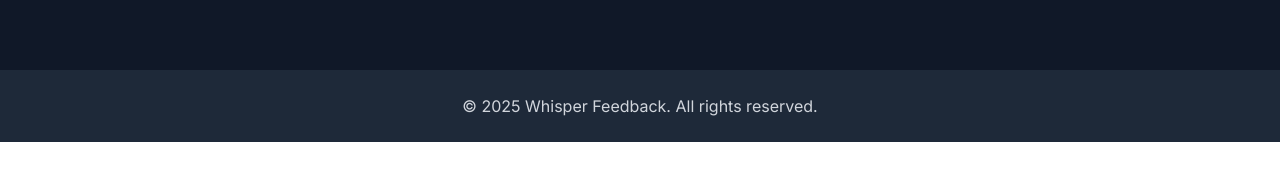
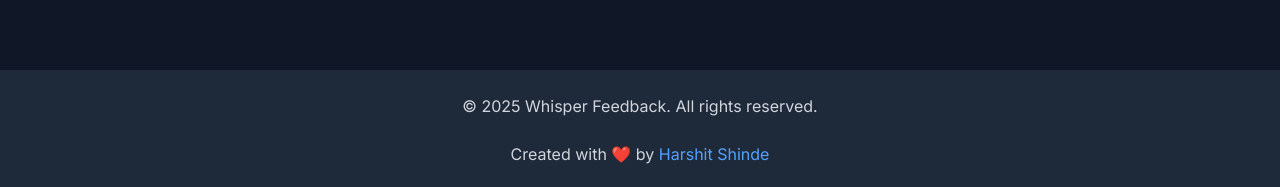
Before and after one commit to Harshitshinde96/whisper_feedback, a Next.js app: page / in a window 1280 px wide. Shown: the part 1289-1476 px from the top of the page. Before the commit the page ends 1431 px from the top, so only its background shows below. Built offline with nearby package versions, Linux system fonts and the light colour scheme; no server answers.

Commit message:
Footer Changes

```diff
--- a/package.json
+++ b/package.json
@@ -45,6 +45,7 @@
   "devDependencies": {
     "@eslint/eslintrc": "^3",
     "@tailwindcss/postcss": "^4",
+    "@types/css-modules": "^1.0.5",
     "@types/node": "^20",
     "@types/react": "^19",
     "@types/react-dom": "^19",
--- a/src/app/(app)/page.tsx
+++ b/src/app/(app)/page.tsx
@@ -156,11 +156,6 @@
           </div>
         </section>
       </main>
-
-      {/* Footer */}
-      <footer className="text-center p-6 bg-gray-800 text-gray-300">
-        © {new Date().getFullYear()} Whisper Feedback. All rights reserved.
-      </footer>
     </div>
   );
 }
--- a/src/app/(auth)/layout.tsx
+++ b/src/app/(auth)/layout.tsx
@@ -3,5 +3,6 @@
 }: {
   children: React.ReactNode;
 }) {
-  return <div className="min-h-screen bg-gray-50">{children}</div>;
+  return <div className="min-h-screen bg-gray-50">{children}
+  </div>;
 }
--- a/src/app/layout.tsx
+++ b/src/app/layout.tsx
@@ -37,6 +37,19 @@
               },
             }}
           />
+          <footer className="text-center p-6 bg-gray-800 text-gray-300 ">
+            © {new Date().getFullYear()} Whisper Feedback. All rights reserved.{" "}
+            <br /> <br />
+            Created with ❤️ by{" "}
+            <a
+              href="https://github.com/Harshitshinde96"
+              target="_blank"
+              rel="noopener noreferrer"
+              className="text-blue-400 hover:underline"
+            >
+              Harshit Shinde
+            </a>
+          </footer>
         </body>
       </AuthProvider>
     </html>
```
Also changed, not shown: 1 other file (tests, documents, lock files or other folders).
